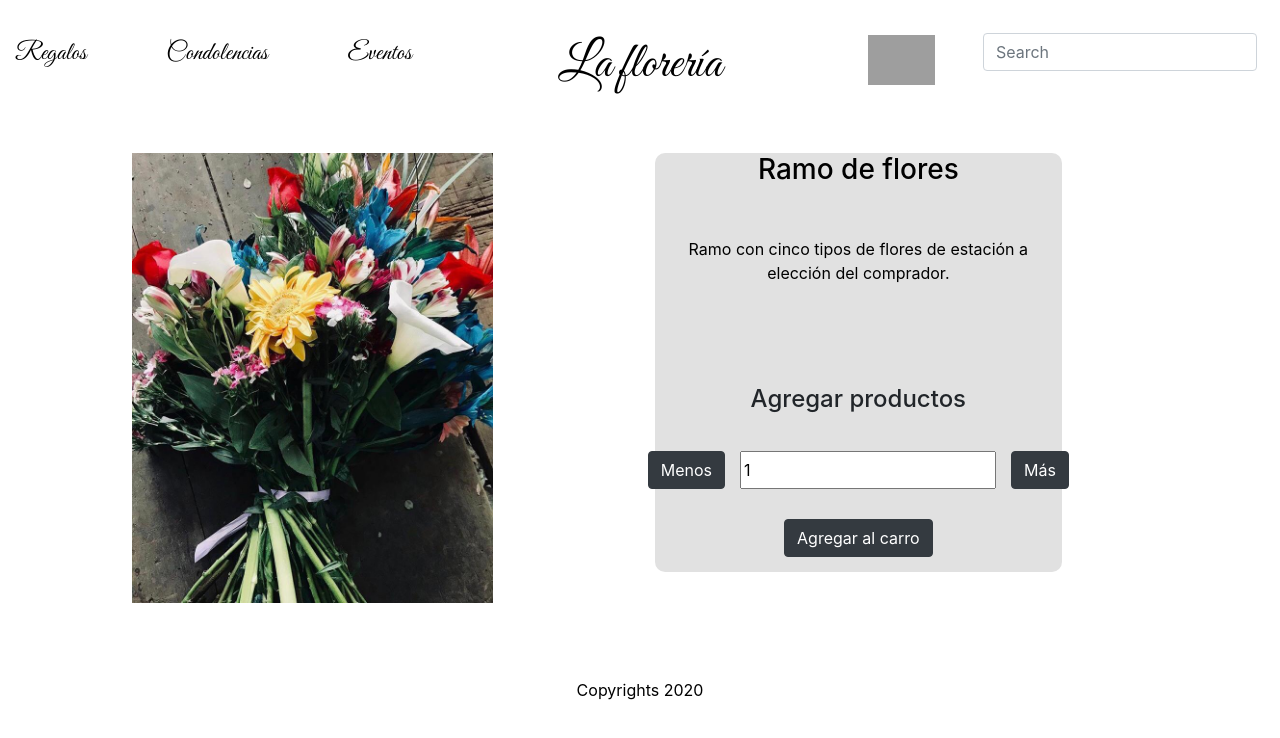
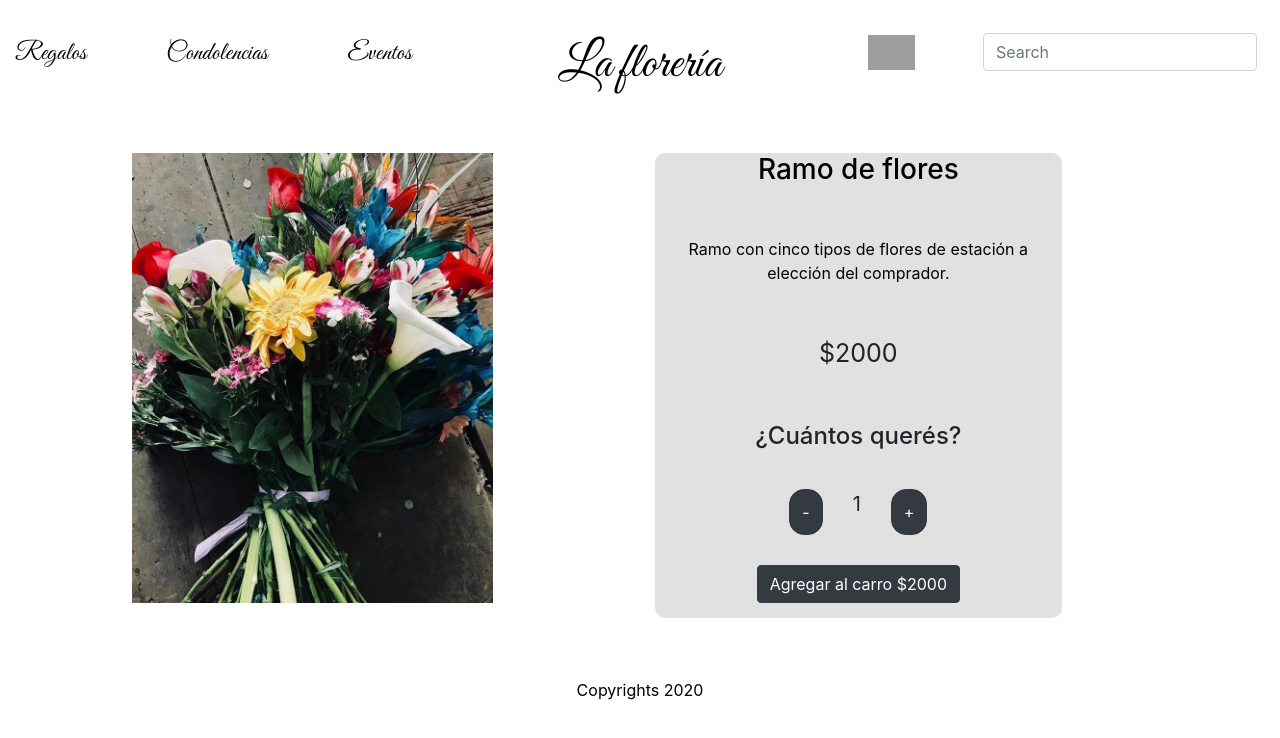
Before and after one commit to gonzaspano/gonzacommerce, a React (Create React App) app: page /ItemDetailContainer/1 in a window 1280 px wide. Shown: the top 738 px of the page. Built offline with nearby package versions, Linux system fonts and the light colour scheme; grey boxes are pictures that could not be loaded.

Commit message:
counter en addtocart

```diff
--- /dev/null
+++ b/src/components/AddToCart.js
@@ -0,0 +1,11 @@
+import React from 'react'
+
+function AddToCart(props) {
+    return (
+        <div className="container_button">
+            <button type="button" className="btn btn-dark">Agregar al carro ${props.price*props.quantity} </button>
+        </div>
+    )
+}
+
+export default AddToCart
--- a/src/components/Counter.css
+++ b/src/components/Counter.css
@@ -2,7 +2,7 @@
     display: flex;
     flex-direction: column;
     align-items: center;
-    margin-top: 100px;
+    margin-top: 50px;
 }
 .container_number {
     display: flex;
@@ -10,12 +10,17 @@
     margin-top: 30px;
     margin-bottom: 30px;
 }
-input {
-    margin-left: 15px;
-    margin-right: 15px;
-}
 .container_button {
     display: flex;
     justify-content: center;
     padding-bottom: 15px
 }
+.number {
+    margin-left: 30px;
+    margin-right: 30px;
+    font-size: 20px;
+    font-style: bold;
+}
+.buttonCart {
+    border-radius: 15px;
+}
--- a/src/components/Counter.js
+++ b/src/components/Counter.js
@@ -1,9 +1,9 @@
-import React, { useState } from 'react'
+import React, { useState, useEffect } from 'react'
 import '../components/Counter.css'
-import {Link} from 'react-router-dom'
 
 function Counter(props) {
     const [number, setNumber] = useState(1)
+    const quantity = props.quantity
 
     function addClick() {
         if (number < props.numMax) {
@@ -17,20 +17,20 @@ function Counter(props) {
         }
     }
 
+    useEffect(()=>{
+        quantity(number)
+    },[number])
+
     return (
         <div className="counter_container">
             <div>
-                <h4>Agregar productos</h4>
+                <h4>¿Cuántos querés?</h4>
             </div>
-
             <div>
                 <div className="container_number">
-                    <button type="button" class="btn btn-dark" onClick={() => removeClick()} > Menos </button>
-                    <input type="text" value={number}></input>
-                    <button type="button" class="btn btn-dark" onClick={() => addClick()} > Más </button>
-                </div>
-                <div className="container_button">
-                    <Link to={`/cart`}> <button type="button" className="btn btn-dark">Agregar al carro</button> </Link>
+                    <button type="button" className="btn btn-dark buttonCart" onClick={() => removeClick()} > - </button>
+                    <p className="number"> {number} </p>
+                    <button type="button" className="btn btn-dark buttonCart" onClick={() => addClick()} > + </button>
                 </div>
             </div>
         </div>
--- /dev/null
+++ b/src/components/ItemDetail.css
@@ -0,0 +1,28 @@
+.imgDetail {
+    height: 450px;
+    margin: auto;
+    display: block;
+    margin-bottom: 50px;
+    margin-top: 50px;
+}
+.containerDetail {
+    margin-top: 50px;
+    background-color: rgba(218, 218, 218, 0.795);
+    border-radius: 10px;
+}
+
+.titleDetail {
+    color: black;
+    text-align: center;
+}
+
+.textDetail {
+    margin-top: 50px ;
+    margin-bottom: 50px;
+    text-align: center;
+    color: black
+}
+.priceDetail {
+    text-align: center;
+    font-size: 25px;
+}
--- a/src/components/ItemDetail.js
+++ b/src/components/ItemDetail.js
@@ -1,7 +1,16 @@
-import React from 'react'
+import React, {useState, useEffect} from 'react'
 import Counter from '../components/Counter'
+import '../components/ItemDetail.css'
+import AddToCart from './AddToCart'
 
 function ItemDetail(props) {
+    const [prodQuantity, setProdQuantity] = useState(1)
+
+    function quantity(number) {
+        setProdQuantity(number)
+    }
+
+
     return (
         <div className="container-fuid">
             <div className="row">
@@ -12,7 +21,9 @@ function ItemDetail(props) {
                     <div className="containerDetail">
                         <h3 className="titleDetail"> {props.prod.name} </h3>
                         <p className="textDetail"> {props.prod.information} </p>
-                        <Counter numMin="1" numMax={props.prod.stock} />
+                        <p className="priceDetail"> ${props.prod.price} </p>
+                        <Counter numMin="1" numMax={props.prod.stock} quantity={quantity} />
+                        <AddToCart price= {props.prod.price} quantity={prodQuantity}/>
                     </div>
                 </div>
             </div>
--- /dev/null
+++ b/src/components/LoadingText.js
@@ -0,0 +1,11 @@
+import React from 'react'
+
+function LoadingText() {
+    return (
+        <div className="col-sm-12 col-md-12 col-lg-12 col-xl-12">
+            <h2 className="subtitle">Cargando producto</h2>
+        </div>
+    )
+}
+
+export default LoadingText
--- a/src/components/Products.js
+++ b/src/components/Products.js
@@ -5,14 +5,14 @@ import ramo1 from '../assets/ramo1.jpg'
 const products = [{
     id: "1",
     name: "Ramo de flores",
-    price: "500",
+    price: "2000",
     stock: "5",
     img: ramo1,
     information: "Ramo con cinco tipos de flores de estación a elección del comprador."
 }, {
     id: "2",
     name: "Florero",
-    price: "500",
+    price: "1500",
     stock: "4",
     img: florero2,
     information: "Conformado por 12 flores del mismo tipo a elección."
--- a/src/containers/ItemDetailContainer.css
+++ b/src/containers/ItemDetailContainer.css
@@ -1,27 +1,3 @@
-.imgDetail {
-    height: 450px;
-    margin: auto;
-    display: block;
-    margin-bottom: 50px;
-    margin-top: 50px;
-}
-.containerDetail {
-    margin-top: 50px;
-    background-color: rgba(218, 218, 218, 0.795);
-    border-radius: 10px;
-}
-
-.titleDetail {
-    color: black;
-    text-align: center;
-}
-
-.textDetail {
-    margin-top: 50px ;
-    margin-bottom: 50px;
-    text-align: center;
-    color: black
-}
 .subtitle {
     text-align: center;
     color: black;
--- a/src/containers/ItemDetailContainer.js
+++ b/src/containers/ItemDetailContainer.js
@@ -3,6 +3,7 @@ import Products from '../components/Products'
 import { useParams } from 'react-router-dom'
 import '../containers/ItemDetailContainer.css'
 import ItemDetail from '../components/ItemDetail'
+import LoadingText from '../components/LoadingText'
 
 const ProdLists = new Promise((res, rej) => {
     res(Products)
@@ -24,13 +25,7 @@ function ItemDetailContainer() {
 
 
     return <>
-        {Loading ?  <div className="col-sm-12 col-md-12 col-lg-12 col-xl-12">
-                        <h2 className="subtitle">Cargando producto</h2>
-                    </div> :
-
-                    <ItemDetail prod= {Prod} />
-
-        }
+        { Loading ? <LoadingText /> : <ItemDetail prod= {Prod} /> }
     </>
 }
 
--- a/src/containers/Navbar.css
+++ b/src/containers/Navbar.css
@@ -1,5 +1,5 @@
 .cartImg {
-    height: 50px;
+    height: 35px;
     margin-top: 35px
 }
 
```
